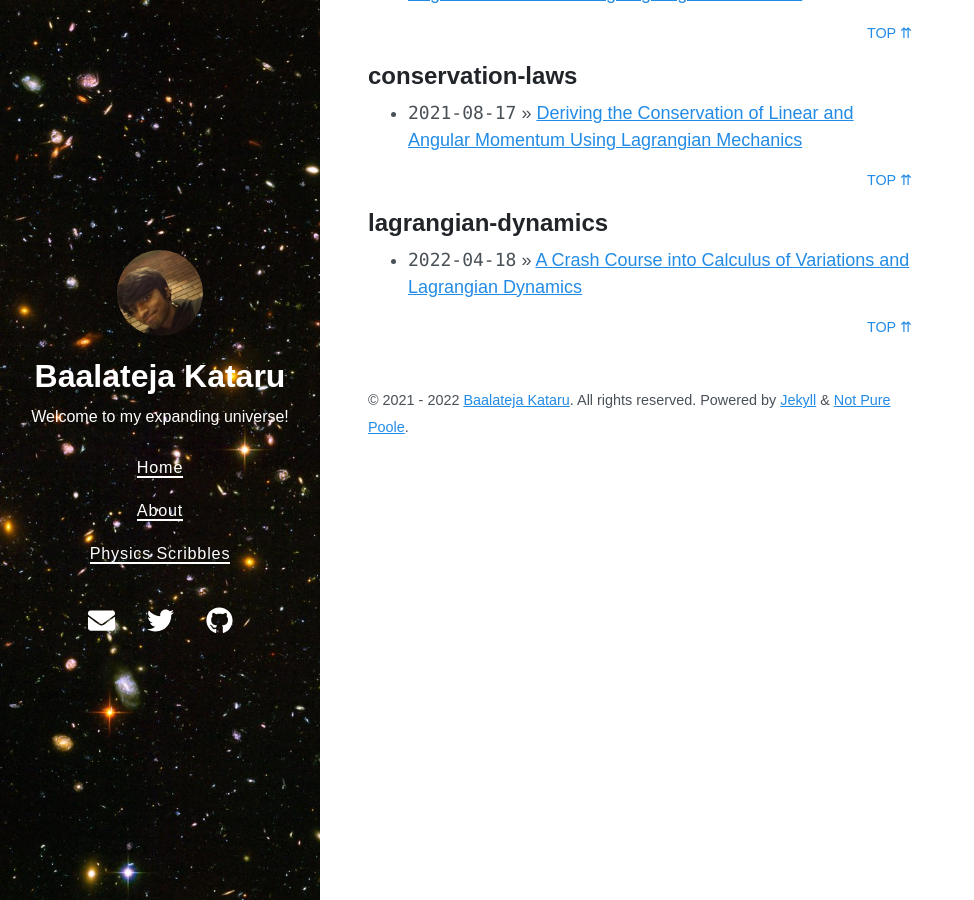
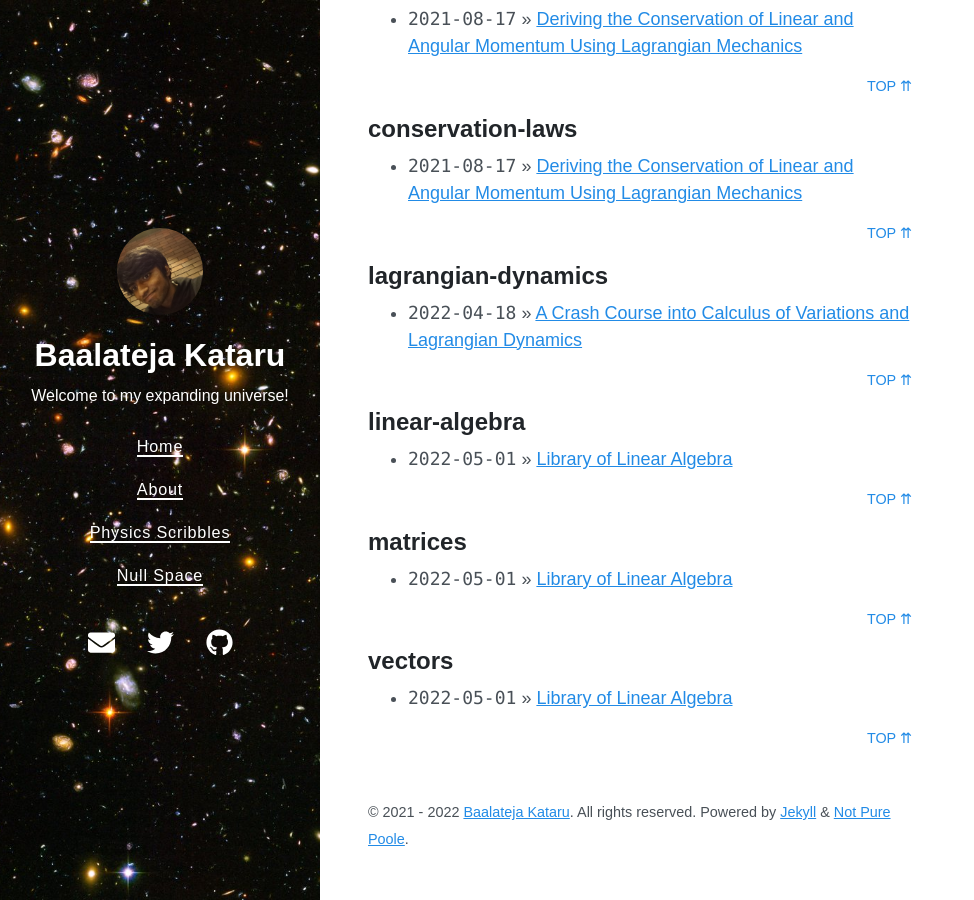
Before and after one commit to BK-Modding/BK-Modding.github.io, a Jekyll site: the page built from tags.md, in a window 1280 px wide and 900 px high, scrolled down 1326 px. Shown: the whole window, without its empty margins (0-974 px from the left). Built offline with Jekyll 4.4.1, drawn with Linux system fonts in a browser that asks for light colours; nearby versions of some CDN libraries; some of the changed lines change nothing that is shown; some of the changed text lies outside the part shown.

Commit message:
Added Linear Algebra post to math blog and added math blog to navigation

```diff
--- a/_data/navigation.yml
+++ b/_data/navigation.yml
@@ -6,3 +6,5 @@
   url: /physicsscribbles/
 # - title: Syntax Error
 #   url: /syntaxerror/
+- title: Null Space
+  url: /nullspace/
--- /dev/null
+++ b/_posts/blog3/2022-05-01-library-of-linear-algebra.md
@@ -0,0 +1,109 @@
+---
+layout: post
+title: Library of Linear Algebra
+date: 2022-05-01 09:05 +0530
+last_modified_at: 2022-05-01 09:10:00 +0530
+author: Baalateja Kataru
+tags: [linear-algebra, matrices, vectors]
+toc:  true
+publishing: blog3
+usemathjax: true
+---
+
+# Post Details
+
+- **Purpose**: notes and scribblings only
+- **Difficulty**: mixed.
+- **Prerequisites**: N/A
+
+# Introduction
+
+This is a repository of important and non-trivial proofs and derivations of ideas in Linear Algebra. This is a constantly evolving space as I'm continuously updating it.
+
+# Proofs
+
+## Associativity for Matrix Multiplication
+
+## Any Square Matrix can be written as the sum of a Symmetric and Skew-Symmetric Matrix
+
+Let $$ A $$ be an $$ (m \times m) $$ matrix.
+
+Claim:
+
+$$ A = S + \bar{S} \tag{1} $$
+
+Where,
+
+$$
+    \begin{align*}
+        S^T &= S \\
+        \bar{S}^T &= -\bar{S}
+    \end{align*}
+$$
+
+Taking Transpose of both sides,
+
+$$
+    \begin{align*}
+        A^T &= S^T + \bar{S}^T \\
+        A^T &= S - \bar{S} \tag{2}
+    \end{align*}
+$$
+
+Adding $$ (1) $$ and $$ (2) $$,
+
+$$
+    \begin{align*}
+        A + A^T &= S + \bar{S} + S - \bar{S} \\
+        A + A^T &= 2S \\
+        S &= \frac{A + A^T}{2}
+    \end{align*}
+$$
+
+Subtracting $$ (1) $$ and $$ (2) $$,
+
+$$
+    \begin{align*}
+        A - A^T &= S + \bar{S} - S + \bar{S} \\
+        A - A^T &= 2\bar{S} \\
+        \bar{S} &= \frac{A - A^T}{2}
+    \end{align*}
+$$
+
+Thus, the Symmetric and Skew - Symmetric parts can be obtained from the matrix A itself so $$ \forall A $$, we can construct a Symmetric and Skew - Symmetric part s.t.,
+
+$$
+    A = \frac{1}{2}(A + A^T) + \frac{1}{2}(A - A^T)
+$$
+
+Observe that,
+
+$$
+    \begin{align*}
+        (\frac{A + A^T}{2})^T &= \frac{A^T + A}{2} \\
+        &= \frac{A + A^T}{2}
+    \end{align*}
+$$
+
+Which is Symmetric as expected.
+
+Similarly,
+
+$$
+    \begin{align*}
+        (\frac{A - A^T}{2})^T &= \frac{A^T - A}{2} \\
+        &= -\frac{A - A^T}{2}
+    \end{align*}
+$$
+
+Which is Skew - Symmetric as expected.
+
+# Definitions
+
+## Outer Product
+
+
+
+## Matrix Multiplication
+
+If $$ A $$ and $$ B $$ are
```
